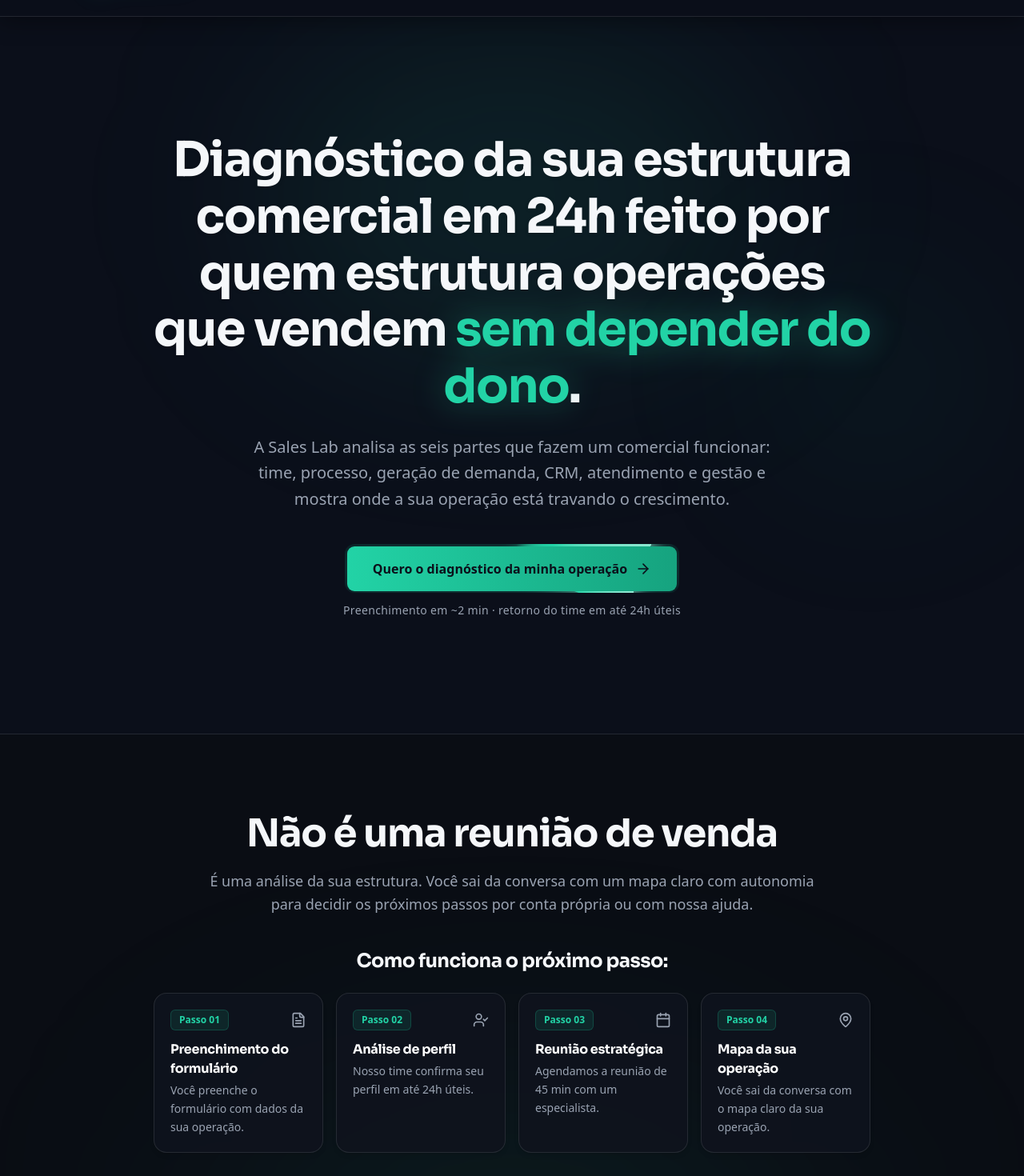
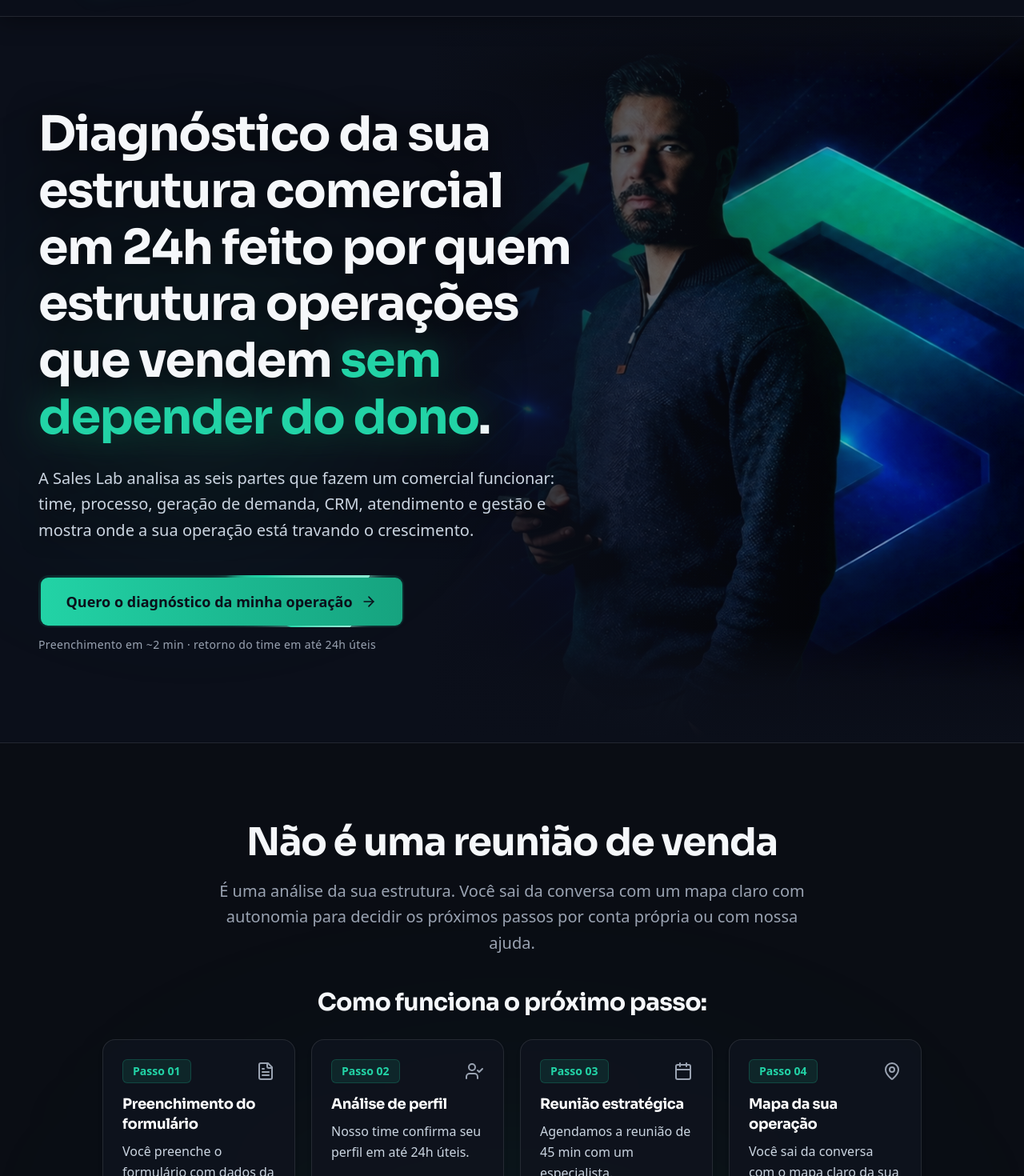
Before and after one commit to renato1303/SLC, a React (Vite) app: page / in a window 1280 px wide. Shown: the part 60-1530 px from the top of the page at 80% size. Built offline with nearby package versions, Linux system fonts and the light colour scheme.

Commit message:
feat: update hero section with background imagery
Refactor Hero component to include custom mobile photography and adjust layout spacing in the diagnostic form for better visual alignment.

```diff
--- a/src/components/FormularioDiagnostico.tsx
+++ b/src/components/FormularioDiagnostico.tsx
@@ -77,7 +77,7 @@ export const FormularioDiagnostico: React.FC = () => {
       {/* Background Glow Orb */}
       <div className="absolute top-1/2 left-1/2 -translate-x-1/2 -translate-y-1/2 w-[300px] sm:w-[700px] h-[300px] sm:h-[400px] bg-[#22D3A6]/10 blur-[120px] sm:blur-[160px] rounded-full pointer-events-none"></div>
 
-      <div className="max-w-4xl mx-auto relative z-10 space-y-12 sm:space-y-16">
+      <div className="max-w-5xl mx-auto relative z-10 space-y-12 sm:space-y-16">
 
         {/* 1. SEÇÃO: Não é uma reunião de venda + Próximos Passos */}
         <div className="space-y-8 sm:space-y-10 reveal">
@@ -86,36 +86,36 @@ export const FormularioDiagnostico: React.FC = () => {
             <h2 className="text-2xl sm:text-4xl lg:text-5xl font-bold text-[#F5F7FA] tracking-tight leading-[1.18] break-words">
               Não é uma reunião de venda
             </h2>
-            <p className="mt-3 sm:mt-4 text-sm sm:text-lg text-[#9AA3B2] leading-relaxed">
+            <p className="mt-3 sm:mt-4 text-base sm:text-xl text-[#9AA3B2] leading-relaxed">
               É uma análise da sua estrutura. Você sai da conversa com um mapa claro com autonomia para decidir os próximos passos por conta própria ou com nossa ajuda.
             </p>
           </div>
 
           {/* Como funciona o próximo passo */}
-          <div className="space-y-4">
-            <h3 className="text-lg sm:text-2xl font-bold text-[#F5F7FA] text-center tracking-tight">
+          <div className="space-y-5">
+            <h3 className="text-xl sm:text-3xl font-bold text-[#F5F7FA] text-center tracking-tight">
               Como funciona o próximo passo:
             </h3>
 
-            <div className="grid grid-cols-1 sm:grid-cols-2 lg:grid-cols-4 gap-4 pt-2">
+            <div className="grid grid-cols-1 sm:grid-cols-2 lg:grid-cols-4 gap-4 sm:gap-5 pt-2">
               {proximosPassos.map((item, idx) => {
                 const IconComp = item.icon;
                 return (
                   <div
                     key={idx}
-                    className="p-5 rounded-2xl bg-[#0F131D]/90 border border-white/10 hover:border-[#22D3A6]/30 transition-all shadow-md relative group flex flex-col justify-between"
+                    className="p-5 sm:p-6 rounded-2xl bg-[#0F131D]/90 border border-white/10 hover:border-[#22D3A6]/30 transition-all shadow-md relative group flex flex-col justify-between"
                   >
                     <div>
-                      <div className="flex items-center justify-between mb-3">
-                        <span className="text-xs font-bold text-[#22D3A6] bg-[#22D3A6]/10 px-2.5 py-1 rounded-md border border-[#22D3A6]/20">
+                      <div className="flex items-center justify-between mb-3.5">
+                        <span className="text-xs sm:text-sm font-bold text-[#22D3A6] bg-[#22D3A6]/10 px-3 py-1 rounded-md border border-[#22D3A6]/20">
                           Passo {item.step}
                         </span>
-                        <IconComp className="w-5 h-5 text-[#9AA3B2] group-hover:text-[#22D3A6] transition-colors" />
+                        <IconComp className="w-5 h-5 sm:w-6 sm:h-6 text-[#9AA3B2] group-hover:text-[#22D3A6] transition-colors" />
                       </div>
-                      <h4 className="text-sm sm:text-base font-bold text-white mb-1">
+                      <h4 className="text-base sm:text-lg font-bold text-white mb-2 leading-snug">
                         {item.title}
                       </h4>
-                      <p className="text-xs sm:text-sm text-[#9AA3B2] leading-relaxed">
+                      <p className="text-sm sm:text-base text-[#CBD5E1] leading-relaxed">
                         {item.description}
                       </p>
                     </div>
@@ -127,7 +127,7 @@ export const FormularioDiagnostico: React.FC = () => {
         </div>
 
         {/* 2. SEÇÃO: O que é analisado no diagnóstico */}
-        <div className="pt-6 sm:pt-8 border-t border-white/10 reveal">
+        <div className="pt-14 sm:pt-20 mt-6 sm:mt-10 border-t border-white/10 reveal">
           <div className="text-center mb-8 sm:mb-10">
             <h2 className="text-2xl sm:text-4xl lg:text-5xl font-bold text-[#F5F7FA] tracking-tight leading-[1.18] break-words">
               O que é analisado no diagnóstico
--- a/src/components/Hero.tsx
+++ b/src/components/Hero.tsx
@@ -1,5 +1,5 @@
 import React from 'react';
-import { ArrowRight, CheckCircle2, Globe2, ShieldCheck, TrendingUp } from 'lucide-react';
+import { ArrowRight } from 'lucide-react';
 
 interface HeroProps {
   onCtaClick: () => void;
@@ -7,27 +7,57 @@ interface HeroProps {
 
 export const Hero: React.FC<HeroProps> = ({ onCtaClick }) => {
   return (
-    <section className="relative py-20 sm:py-28 md:py-36 px-4 sm:px-6 lg:px-8 border-b border-white/10 overflow-hidden">
-      {/* Background Glass Glowing Orbs */}
-      <div className="absolute top-1/4 left-1/2 -translate-x-1/2 -translate-y-1/2 w-[600px] h-[350px] bg-[#22D3A6]/10 blur-[130px] rounded-full pointer-events-none"></div>
-      <div className="absolute top-1/3 right-10 w-[300px] h-[300px] bg-emerald-500/5 blur-[100px] rounded-full pointer-events-none"></div>
+    <section className="relative min-h-[85vh] flex flex-col justify-center py-12 sm:py-16 lg:py-28 px-4 sm:px-6 lg:px-12 border-b border-white/10 overflow-hidden bg-[#0B0F1A]">
 
-      <div className="max-w-4xl mx-auto text-center reveal relative z-10">
+      {/* Background Person Image for Mobile/Tablet */}
+      <div className="lg:hidden absolute inset-x-0 top-0 w-full h-[460px] sm:h-[560px] pointer-events-none overflow-hidden z-0 flex justify-center items-start">
+        <img
+          src="/fotohead _mobile(1).png"
+          alt="Sales Lab Head Mobile"
+          className="w-full h-full object-cover object-top opacity-90 sm:opacity-95 filter contrast-[1.05]"
+        />
+        {/* Soft gradient fade overlay into dark background behind text */}
+        <div className="absolute inset-0 bg-gradient-to-b from-transparent via-[#0B0F1A]/70 to-[#0B0F1A]" />
+        <div className="absolute inset-x-0 bottom-0 h-40 bg-gradient-to-t from-[#0B0F1A] via-[#0B0F1A]/95 to-transparent" />
+        <div className="absolute inset-x-0 top-0 h-16 bg-gradient-to-b from-[#0B0F1A]/60 to-transparent" />
+      </div>
 
-        {/* Direct Headline - NO eyebrow above */}
-        <h1 className="text-2xl sm:text-4xl md:text-5xl lg:text-6xl font-bold text-[#F5F7FA] tracking-tight leading-[1.18] drop-shadow-sm break-words">
+      {/* Background Person Image for Desktop */}
+      <div className="hidden lg:flex absolute inset-y-0 right-0 w-[58%] h-full pointer-events-none overflow-hidden z-0 justify-end items-start">
+        <img
+          src="/fotohead.png"
+          alt="Sales Lab Head Desktop"
+          className="w-full h-full object-cover object-right-top opacity-95 filter contrast-[1.05]"
+        />
+        <div className="absolute inset-0 bg-gradient-to-r from-[#0B0F1A] via-[#0B0F1A]/45 to-transparent" />
+        <div className="absolute inset-x-0 bottom-0 h-36 bg-gradient-to-t from-[#0B0F1A] via-[#0B0F1A]/80 to-transparent" />
+        <div className="absolute inset-x-0 top-0 h-20 bg-gradient-to-b from-[#0B0F1A] to-transparent" />
+      </div>
+
+      {/* Background Glass Glowing Orb */}
+      <div className="absolute top-1/4 sm:top-1/3 left-1/2 -translate-x-1/2 lg:translate-x-0 lg:left-10 w-[280px] sm:w-[400px] h-[200px] sm:h-[300px] bg-[#22D3A6]/10 blur-[100px] sm:blur-[130px] rounded-full pointer-events-none z-0" />
+
+      {/* Main Content Container (Text over background image) */}
+      <div className="max-w-7xl mx-auto w-full relative z-10">
+
+        {/* Text and Action Column (Centered on mobile/tablet, left-aligned on desktop) */}
+        <div className="max-w-3xl lg:max-w-xl xl:max-w-2xl mx-auto lg:mx-0 text-center lg:text-left reveal flex flex-col items-center lg:items-start pt-32 sm:pt-48 lg:pt-0">
+
+          <div className="relative w-full flex flex-col items-center lg:items-start px-2 sm:px-4 lg:px-0 before:absolute before:-inset-6 sm:before:-inset-10 before:bg-[#0B0F1A]/85 before:blur-2xl before:-z-10 before:pointer-events-none lg:before:hidden">
+            {/* Direct Headline */}
+            <h1 className="text-2xl sm:text-3xl md:text-5xl lg:text-5xl xl:text-6xl font-bold text-[#F5F7FA] tracking-tight leading-[1.2] sm:leading-[1.18] drop-shadow-[0_4px_20px_rgba(0,0,0,0.9)] break-words">
               Diagnóstico da sua estrutura comercial em 24h feito por quem estrutura operações que vendem{' '}
               <span className="text-[#22D3A6] drop-shadow-[0_0_20px_rgba(34,211,166,0.35)]">sem depender do dono</span>.
             </h1>
 
             {/* Sub-headline */}
-        <p className="mt-4 sm:mt-6 text-sm sm:text-lg md:text-xl text-[#9AA3B2] font-normal leading-relaxed max-w-2xl mx-auto px-2">
+            <p className="mt-3 sm:mt-6 text-sm sm:text-lg md:text-xl text-[#CBD5E1] font-normal leading-relaxed max-w-2xl drop-shadow-[0_2px_12px_rgba(0,0,0,0.95)]">
               A Sales Lab analisa as seis partes que fazem um comercial funcionar: time, processo, geração de demanda, CRM, atendimento e gestão e mostra onde a sua operação está travando o crescimento.
             </p>
 
             {/* Single CTA Button with Animated Glowing Border Light Beam */}
-        <div className="mt-8 sm:mt-10 flex flex-col items-center justify-center px-2">
-          <div className="relative inline-flex items-center justify-center p-[2.5px] rounded-xl overflow-hidden transition-transform hover:scale-[1.02] active:scale-[0.98] group/beam max-w-full">
+            <div className="mt-6 sm:mt-10 flex flex-col items-center lg:items-start justify-center lg:justify-start w-full sm:w-auto">
+              <div className="relative inline-flex items-center justify-center p-[2.5px] rounded-xl overflow-hidden transition-transform hover:scale-[1.02] active:scale-[0.98] group/beam w-full sm:w-auto max-w-full">
                 {/* Soft Glowing Aura Beam */}
                 <div
                   className="absolute -inset-[200%] animate-border-beam opacity-80 blur-md pointer-events-none"
@@ -45,19 +75,21 @@ export const Hero: React.FC<HeroProps> = ({ onCtaClick }) => {
                 {/* Button Content */}
                 <button
                   onClick={onCtaClick}
-              className="relative z-10 inline-flex items-center justify-center px-5 sm:px-8 py-3.5 sm:py-4 text-sm sm:text-base font-semibold text-[#0B0F1A] bg-gradient-to-r from-[#22D3A6] to-[#16a37f] rounded-[9px] shadow-[0_0_25px_rgba(34,211,166,0.35)] hover:shadow-[0_0_45px_rgba(34,211,166,0.6)] transition-all cursor-pointer group whitespace-nowrap"
+                  className="relative z-10 w-full sm:w-auto inline-flex items-center justify-center px-5 sm:px-8 py-3.5 sm:py-4 text-sm sm:text-base lg:text-lg font-bold text-[#0B0F1A] bg-gradient-to-r from-[#22D3A6] to-[#16a37f] rounded-[9px] shadow-[0_0_25px_rgba(34,211,166,0.35)] hover:shadow-[0_0_45px_rgba(34,211,166,0.6)] transition-all cursor-pointer group text-center"
                 >
-              <span>Quero o diagnóstico da minha operação</span>
+                  <span className="whitespace-normal sm:whitespace-nowrap">Quero o diagnóstico da minha operação</span>
                   <ArrowRight className="w-4 h-4 sm:w-5 sm:h-5 ml-2 sm:ml-2.5 group-hover:translate-x-1 transition-transform shrink-0" />
                 </button>
               </div>
 
               {/* Microcopy Below Button */}
-          <p className="mt-3 text-xs sm:text-sm text-[#9AA3B2] text-center font-medium tracking-wide">
+              <p className="mt-2.5 sm:mt-3 text-xs sm:text-sm text-[#9AA3B2] font-medium tracking-wide text-center lg:text-left">
                 Preenchimento em ~2 min · retorno do time em até 24h úteis
               </p>
             </div>
+          </div>
 
+        </div>
       </div>
     </section>
   );
```
Also changed, not shown: public/fotohead.png (added), 1 other file (tests, documents, lock files or other folders). Lines whose indentation alone changed are shown as unchanged.
